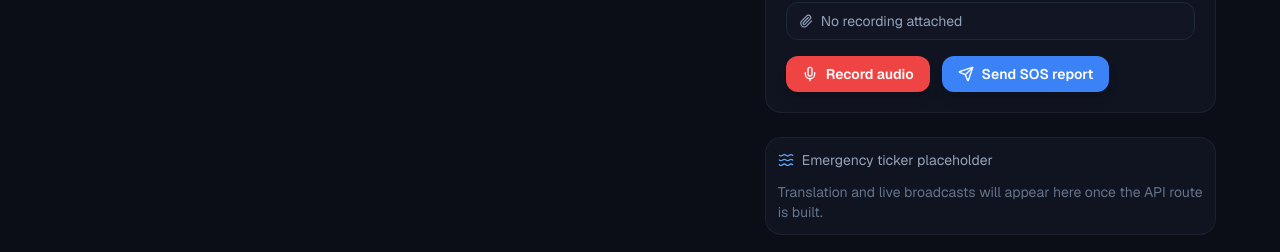
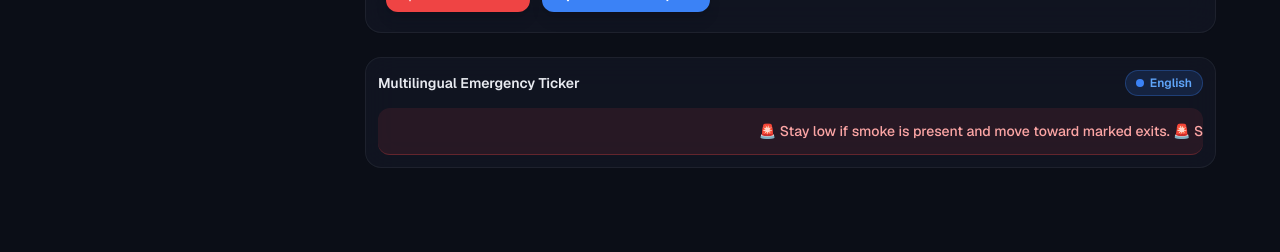
Before and after one commit to subhamsahoo2024/GuardianLink, a Next.js app: page /room/402 in a window 1280 px wide. Shown: the part 1053-1305 px from the top of the page. After the commit the page ends 1241 px from the top, so only its background shows below. Built offline with nearby package versions, Linux system fonts and the light colour scheme; no server answers; the database is empty.

Commit message:
feat: add multilingual emergency ticker and translate api

```diff
--- a/app/(guest)/room/[roomId]/GuestRoomShell.tsx
+++ b/app/(guest)/room/[roomId]/GuestRoomShell.tsx
@@ -1,7 +1,7 @@
 "use client";
 
 import Link from "next/link";
-import { ArrowLeft, MapPinned, ShieldAlert, Siren, Waves } from "lucide-react";
+import { ArrowLeft, MapPinned, ShieldAlert, Siren } from "lucide-react";
 import AlertBanner from "@/app/_components/ui/AlertBanner";
 import Badge from "@/app/_components/ui/Badge";
 import Button from "@/app/_components/ui/Button";
@@ -10,6 +10,7 @@ import LoadingSkeleton from "@/app/_components/ui/LoadingSkeleton";
 import StatusPulse from "@/app/_components/ui/StatusPulse";
 import SOSButton from "./SOSButton";
 import SOSReportForm from "./SOSReportForm";
+import MultilingualEmergencyTicker from "./MultilingualEmergencyTicker";
 import { useRoomContext } from "./RoomContext";
 
 const instructions = [
@@ -242,16 +243,7 @@ export default function GuestRoomShell() {
 
           <SOSReportForm />
 
-          <Card variant="glass" padding="sm">
-            <div className="flex items-center gap-2 text-sm text-text-secondary">
-              <Waves size={16} className="text-brand-light" />
-              Emergency ticker placeholder
-            </div>
-            <p className="mt-3 text-sm text-text-muted">
-              Translation and live broadcasts will appear here once the API
-              route is built.
-            </p>
-          </Card>
+          <MultilingualEmergencyTicker />
         </div>
       </div>
     </div>
--- /dev/null
+++ b/app/(guest)/room/[roomId]/MultilingualEmergencyTicker.tsx
@@ -0,0 +1,167 @@
+"use client";
+
+import { useEffect, useMemo, useState } from "react";
+import {
+  collection,
+  limit,
+  onSnapshot,
+  orderBy,
+  query,
+} from "firebase/firestore";
+import AlertBanner from "@/app/_components/ui/AlertBanner";
+import Badge from "@/app/_components/ui/Badge";
+import Card from "@/app/_components/ui/Card";
+import { db } from "@/lib/firebase";
+
+const fallbackAlerts = [
+  "Stay low if smoke is present and move toward marked exits.",
+  "Keep your phone charged and location services enabled for responders.",
+];
+
+function normalizeLanguage(language: string) {
+  const trimmed = language.trim();
+  if (!trimmed) return "en";
+  return trimmed;
+}
+
+export default function MultilingualEmergencyTicker() {
+  const [sourceAlert, setSourceAlert] = useState<string>(fallbackAlerts[0]);
+  const [translatedAlert, setTranslatedAlert] = useState<string>(
+    fallbackAlerts[0],
+  );
+  const [targetLanguage] = useState(() => {
+    if (typeof navigator === "undefined") {
+      return "en";
+    }
+    return normalizeLanguage(navigator.language);
+  });
+  const [isTranslating, setIsTranslating] = useState(false);
+  const [translationError, setTranslationError] = useState<string | null>(null);
+
+  useEffect(() => {
+    const broadcastsRef = collection(db, "broadcasts");
+    const latestBroadcastQuery = query(
+      broadcastsRef,
+      orderBy("createdAt", "desc"),
+      limit(1),
+    );
+
+    const unsubscribe = onSnapshot(
+      latestBroadcastQuery,
+      (snapshot) => {
+        if (snapshot.empty) {
+          setSourceAlert(fallbackAlerts[0]);
+          return;
+        }
+
+        const docData = snapshot.docs[0].data();
+        const message =
+          (typeof docData.message === "string" && docData.message.trim()) ||
+          (typeof docData.text === "string" && docData.text.trim()) ||
+          fallbackAlerts[0];
+
+        setSourceAlert(message);
+      },
+      () => {
+        setSourceAlert(fallbackAlerts[1]);
+      },
+    );
+
+    return () => {
+      unsubscribe();
+    };
+  }, []);
+
+  useEffect(() => {
+    let active = true;
+
+    async function runTranslation() {
+      if (!sourceAlert) {
+        setTranslatedAlert("");
+        return;
+      }
+
+      if (targetLanguage.toLowerCase().startsWith("en")) {
+        setTranslatedAlert(sourceAlert);
+        setTranslationError(null);
+        return;
+      }
+
+      setIsTranslating(true);
+      setTranslationError(null);
+
+      try {
+        const response = await fetch("/api/translate", {
+          method: "POST",
+          headers: {
+            "Content-Type": "application/json",
+          },
+          body: JSON.stringify({
+            text: sourceAlert,
+            targetLanguage,
+          }),
+        });
+
+        if (!response.ok) {
+          throw new Error("Translation API failed");
+        }
+
+        const payload = (await response.json()) as { translatedText?: string };
+        if (active) {
+          setTranslatedAlert(payload.translatedText || sourceAlert);
+        }
+      } catch {
+        if (active) {
+          setTranslatedAlert(sourceAlert);
+          setTranslationError(
+            "Showing source language due to translation issue.",
+          );
+        }
+      } finally {
+        if (active) {
+          setIsTranslating(false);
+        }
+      }
+    }
+
+    runTranslation();
+
+    return () => {
+      active = false;
+    };
+  }, [sourceAlert, targetLanguage]);
+
+  const statusLabel = useMemo(() => {
+    if (isTranslating) return "Translating...";
+    if (translationError) return "Fallback";
+    if (targetLanguage.toLowerCase().startsWith("en")) return "English";
+    return targetLanguage;
+  }, [isTranslating, targetLanguage, translationError]);
+
+  return (
+    <Card variant="glass" padding="sm">
+      <div className="mb-3 flex items-center justify-between gap-3">
+        <div className="text-sm font-semibold text-text-primary">
+          Multilingual Emergency Ticker
+        </div>
+        <Badge
+          variant={translationError ? "warning" : "info"}
+          dot
+          pulse={isTranslating}
+        >
+          {statusLabel}
+        </Badge>
+      </div>
+
+      <AlertBanner
+        messages={[translatedAlert]}
+        variant="danger"
+        className="rounded-xl"
+      />
+
+      {translationError && (
+        <p className="mt-3 text-xs text-warning-light">{translationError}</p>
+      )}
+    </Card>
+  );
+}
--- /dev/null
+++ b/app/api/translate/route.ts
@@ -0,0 +1,83 @@
+import { NextResponse } from "next/server";
+
+type TranslateRequestBody = {
+  text?: string;
+  targetLanguage?: string;
+  sourceLanguage?: string;
+};
+
+type GoogleTranslateResponse = {
+  data?: {
+    translations?: Array<{ translatedText?: string }>;
+  };
+};
+
+export async function POST(request: Request) {
+  let body: TranslateRequestBody;
+
+  try {
+    body = (await request.json()) as TranslateRequestBody;
+  } catch {
+    return NextResponse.json(
+      { error: "Invalid JSON payload" },
+      { status: 400 },
+    );
+  }
+
+  const text = (body.text || "").trim();
+  const targetLanguage = (body.targetLanguage || "").trim();
+  const sourceLanguage = (body.sourceLanguage || "").trim();
+
+  if (!text) {
+    return NextResponse.json({ error: "text is required" }, { status: 400 });
+  }
+
+  if (!targetLanguage) {
+    return NextResponse.json(
+      { error: "targetLanguage is required" },
+      { status: 400 },
+    );
+  }
+
+  if (targetLanguage.toLowerCase().startsWith("en")) {
+    return NextResponse.json({ translatedText: text, translated: false });
+  }
+
+  const apiKey = process.env.GOOGLE_CLOUD_TRANSLATION_API_KEY;
+  if (!apiKey) {
+    return NextResponse.json({ translatedText: text, translated: false });
+  }
+
+  try {
+    const response = await fetch(
+      `https://translation.googleapis.com/language/translate/v2?key=${apiKey}`,
+      {
+        method: "POST",
+        headers: {
+          "Content-Type": "application/json",
+        },
+        body: JSON.stringify({
+          q: text,
+          target: targetLanguage,
+          source: sourceLanguage || undefined,
+          format: "text",
+        }),
+      },
+    );
+
+    if (!response.ok) {
+      return NextResponse.json({ translatedText: text, translated: false });
+    }
+
+    const payload = (await response.json()) as GoogleTranslateResponse;
+    const translatedText =
+      payload.data?.translations?.[0]?.translatedText || text;
+
+    return NextResponse.json({
+      translatedText,
+      translated: translatedText !== text,
+    });
+  } catch {
+    return NextResponse.json({ translatedText: text, translated: false });
+  }
+}
```
Also changed, not shown: 1 other file (tests, documents, lock files or other folders).
